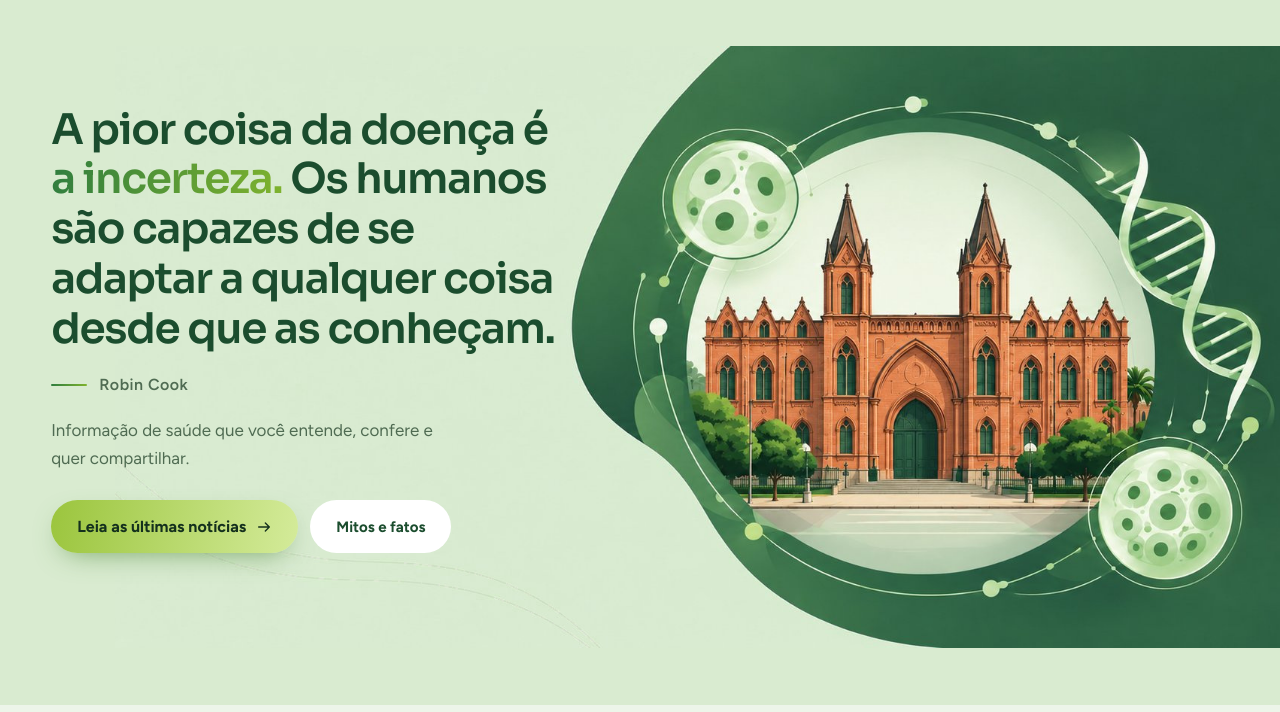
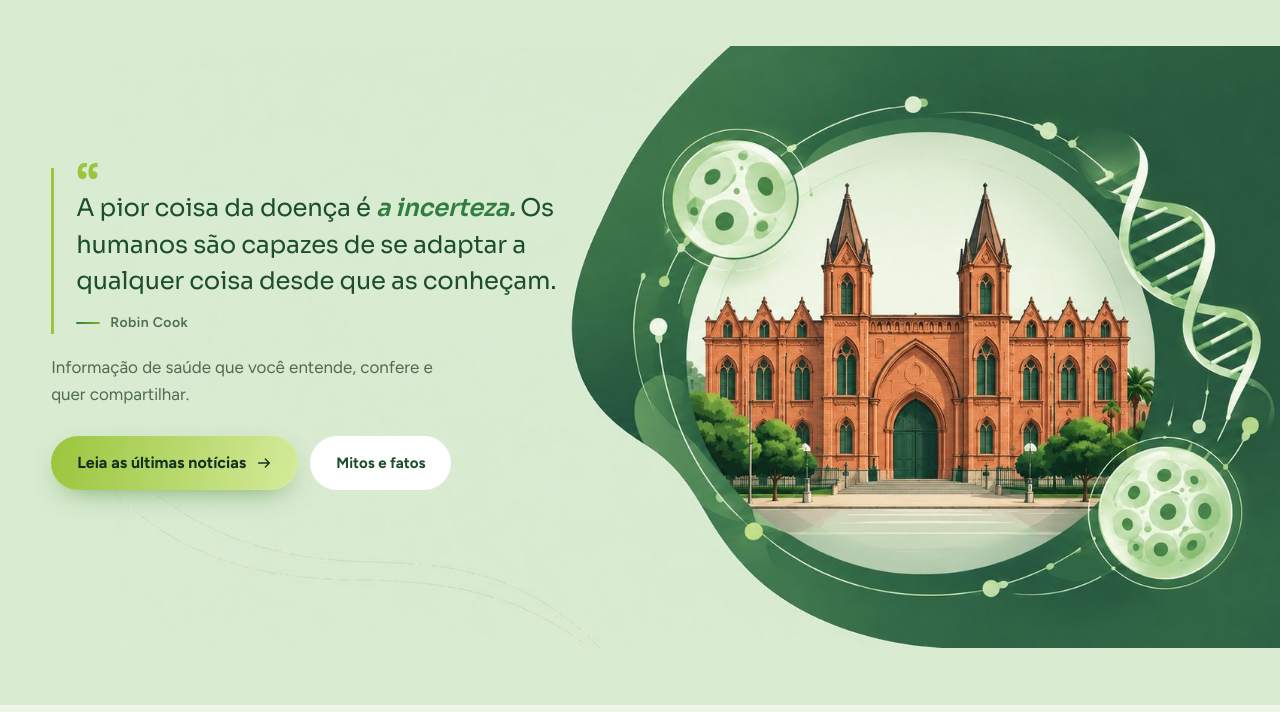
Before and after one commit to Milena-Stn-deJesus/infopathos-site, a website: page public/index.html in a window 1280 px wide. Shown: the part 88-800 px from the top of the page. Drawn offline with Linux system fonts and the light colour scheme; no server answers.

Commit message:
Home: citação menor e mais leve
Co-Authored-By: Claude Sonnet 5.5 <noreply@anthropic.com>
Claude-Session: https://claude.ai/code/session_01Hgk26i8JGmyuxgemJRSM4d

```diff
--- a/public/css/style.css
+++ b/public/css/style.css
@@ -494,11 +494,13 @@ header .wrap{padding-right:max(20px,1.5vw)}
 
 
 /* citação na capa da home */
-.frase-citacao{margin:0;flex-direction:column;align-items:flex-start;justify-content:center}
+.frase-citacao{margin:0;flex-direction:column;align-items:flex-start;justify-content:center;position:relative;padding-left:22px;border-left:3px solid var(--leaf)}
 .frase-citacao blockquote{margin:0}
-.frase-citacao h1{font-weight:600;font-size:clamp(26px,3.3vw,44px);line-height:1.18;max-width:24ch}
-.frase-citacao figcaption{margin-top:18px;display:inline-flex;align-items:center;gap:12px;font-weight:600;font-size:16px;color:var(--muted);letter-spacing:.03em}
-.frase-citacao figcaption::before{content:"";width:36px;height:2px;border-radius:2px;background:var(--grad)}
+.frase-citacao h1{font-weight:500;font-size:clamp(19px,1.9vw,25px);line-height:1.5;letter-spacing:-.01em;max-width:34ch;color:var(--text);text-wrap:pretty}
+.frase-citacao h1 em{font-style:italic;font-weight:600;background:none;-webkit-text-fill-color:var(--accent);color:var(--accent)}
+.frase-citacao h1::before{content:"\201C";display:block;font-size:46px;line-height:.6;height:22px;color:var(--leaf);font-weight:700}
+.frase-citacao figcaption{margin-top:12px;display:inline-flex;align-items:center;gap:10px;font-weight:600;font-size:14px;color:var(--muted);letter-spacing:.03em}
+.frase-citacao figcaption::before{content:"";width:24px;height:2px;border-radius:2px;background:var(--grad)}
 
 /* navegação entre patologias */
 .pat .temas span[role=link]{cursor:pointer;transition:background .2s,border-color .2s,color .2s}
```
